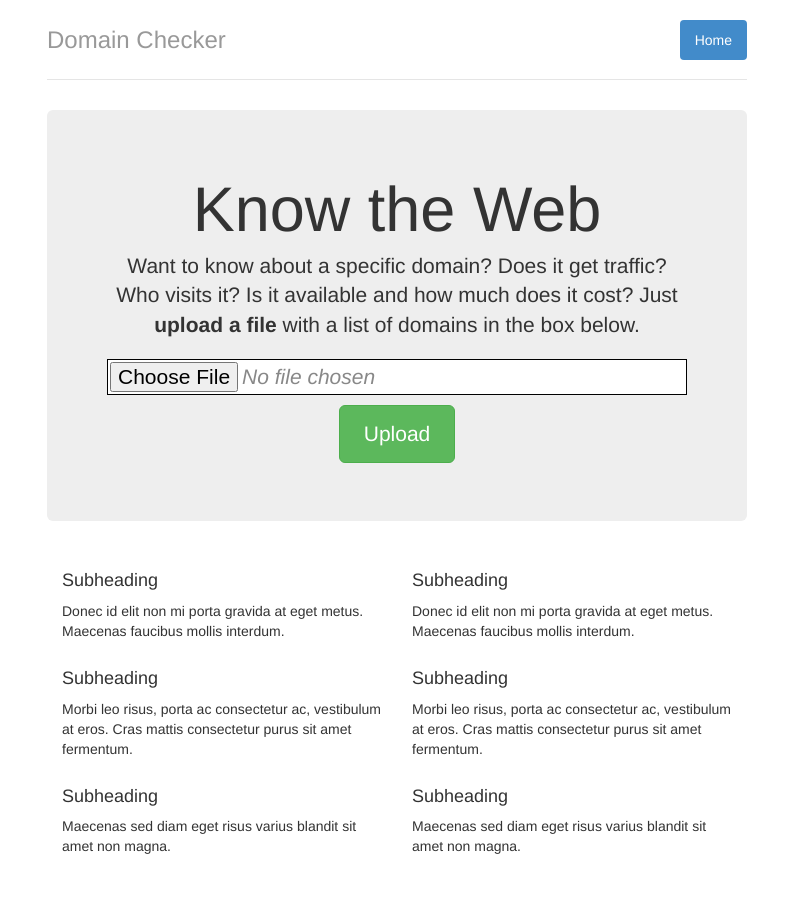
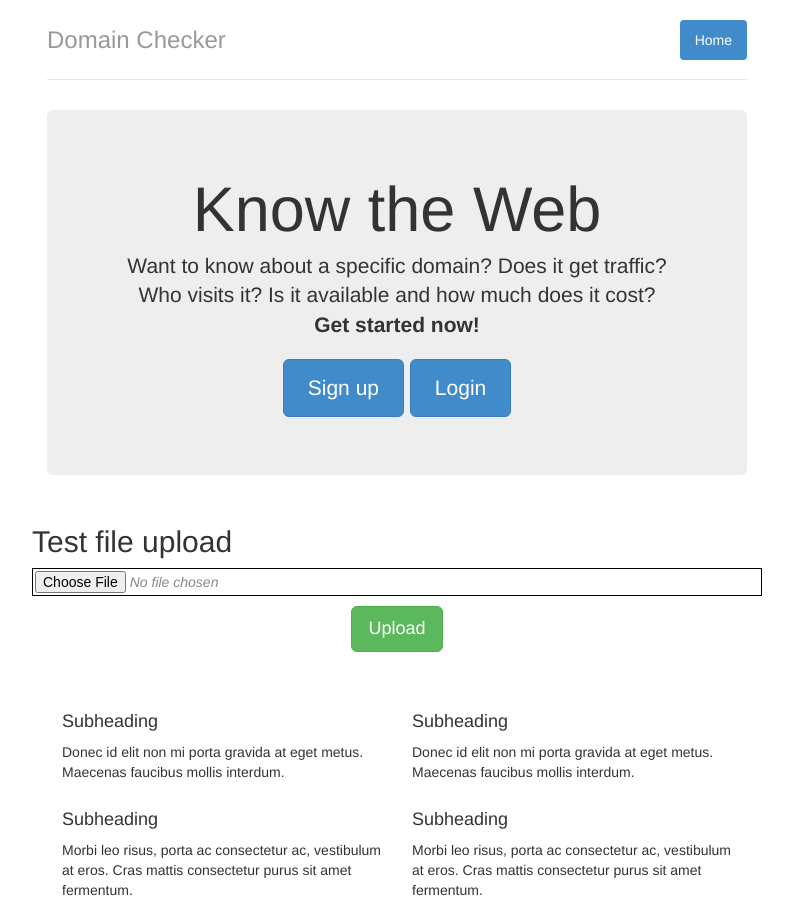
Before and after one commit to supermakc/Domain-Pan, a Django app: page / in a window 1280 px wide. Shown: the top 902 px of the page, without its empty margins (243-1036 px from the left). Run offline with Django 3.2, Linux system fonts and the light colour scheme; data that the repository does not hold is empty.

Commit message:
Added: Template sign up and login modal dialogs to main page (shifted test file upload).

```diff
--- a/main/templates/main/index.html
+++ b/main/templates/main/index.html
@@ -52,11 +52,23 @@
 
       <div class="jumbotron" id="upload_box">
         <h1>Know the Web</h1>
-        <p class="lead">Want to know about a specific domain?  Does it get traffic?  Who visits it?  Is it available and how much does it cost?  Just <b>upload a file</b> with a list of domains in the box below.</p>
+        <p class="lead">Want to know about a specific domain?  Does it get traffic?  Who visits it?  Is it available and how much does it cost? <br /><b>Get started now!</b></p>
+        <!-- Just <b>upload a file</b> with a list of domains in the box below.</p>
+        -->
+        <p>
+          <button class="btn btn-primary btn-lg" data-toggle="modal" data-target="#signin">Sign up</button>
+          <button class="btn btn-primary btn-lg" data-toggle="modal" data-target="#login">Login</button>
+        </p>
+      </div>
+
+      <div class="row">
         <p class="normal">
+        <h2>Test file upload</h2>
         <form name='upload' action="/" method="post" {% if form.is_multipart %}enctype="multipart/form-data"{% endif %}>{% csrf_token %}
           <p>{{ form.file }}</p>
-          <a class="btn btn-lg btn-success" href="javascript:submit_upload()" role="button">Upload</a></p>
+          <p class="text-center">
+            <a class="btn btn-lg btn-success" href="javascript:submit_upload()" role="button">Upload</a>
+          </p>
         </form>
         </p>
       </div>
@@ -91,10 +103,44 @@
 
     </div> <!-- /container -->
 
+    <div class="modal fade" id="signin" role="dialog">
+      <div class="modal-dialog">
+        <div class="modal-content">
+          <div class="modal-header">
+            <h1>Signup</h1>
+          </div>
+          <div class="modal-body">
+            <p>To be implemented.</p>
+          </div>
+          <div class="modal-footer">
+            <a class="btn btn-default" data-dismiss="modal">Cancel</a>
+            <a class="btn btn-primary">Signup</a>
+          </div>
+        </div>
+      </div>
+    </div>
+
+    <div class="modal fade" id="login" role="dialog">
+      <div class="modal-dialog">
+        <div class="modal-content">
+          <div class="modal-header">
+            <h1>Login</h1>
+          </div>
+          <div class="modal-body">
+            <b>To be implemented.</p>
+          </div>
+          <div class="modal-footer">
+            <a class="btn btn-default" data-dismiss="modal">Cancel</a>
+            <a class="btn btn-primary">Login</a>
+          </div>
+        </div>
+      </div>
+    </div>
+
     <!-- jQuery (necessary for Bootstrap's JavaScript plugins) -->
     <script src="https://code.jquery.com/jquery.js"></script>
     <!-- Include all compiled plugins (below), or include individual files as needed -->
-    <script src="js/bootstrap.min.js"></script>
+    <script src="js/bootstrap.js"></script>
     <script type="text/javascript">
       function submit_upload() {
         // alert('Test.');
```
